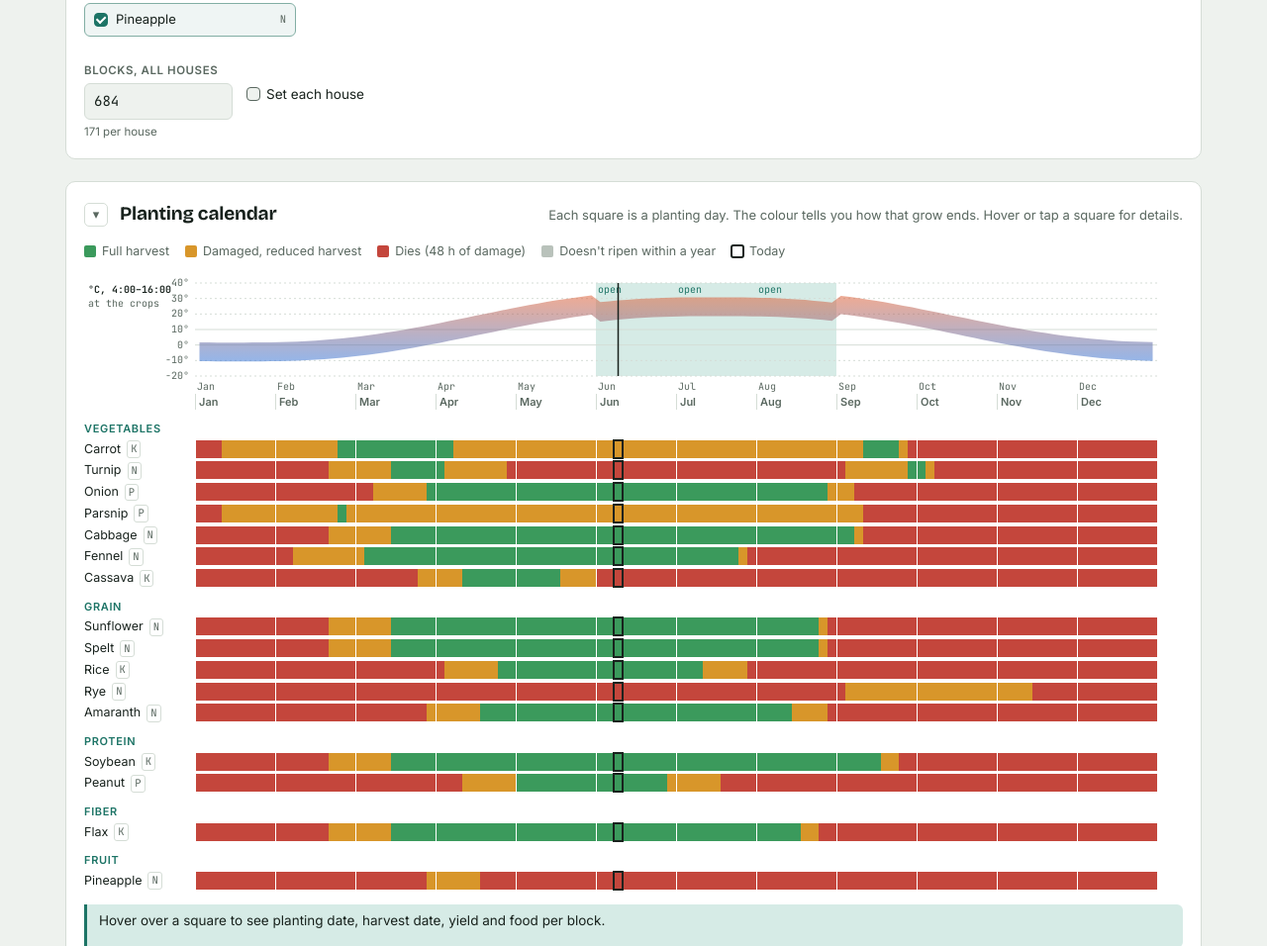
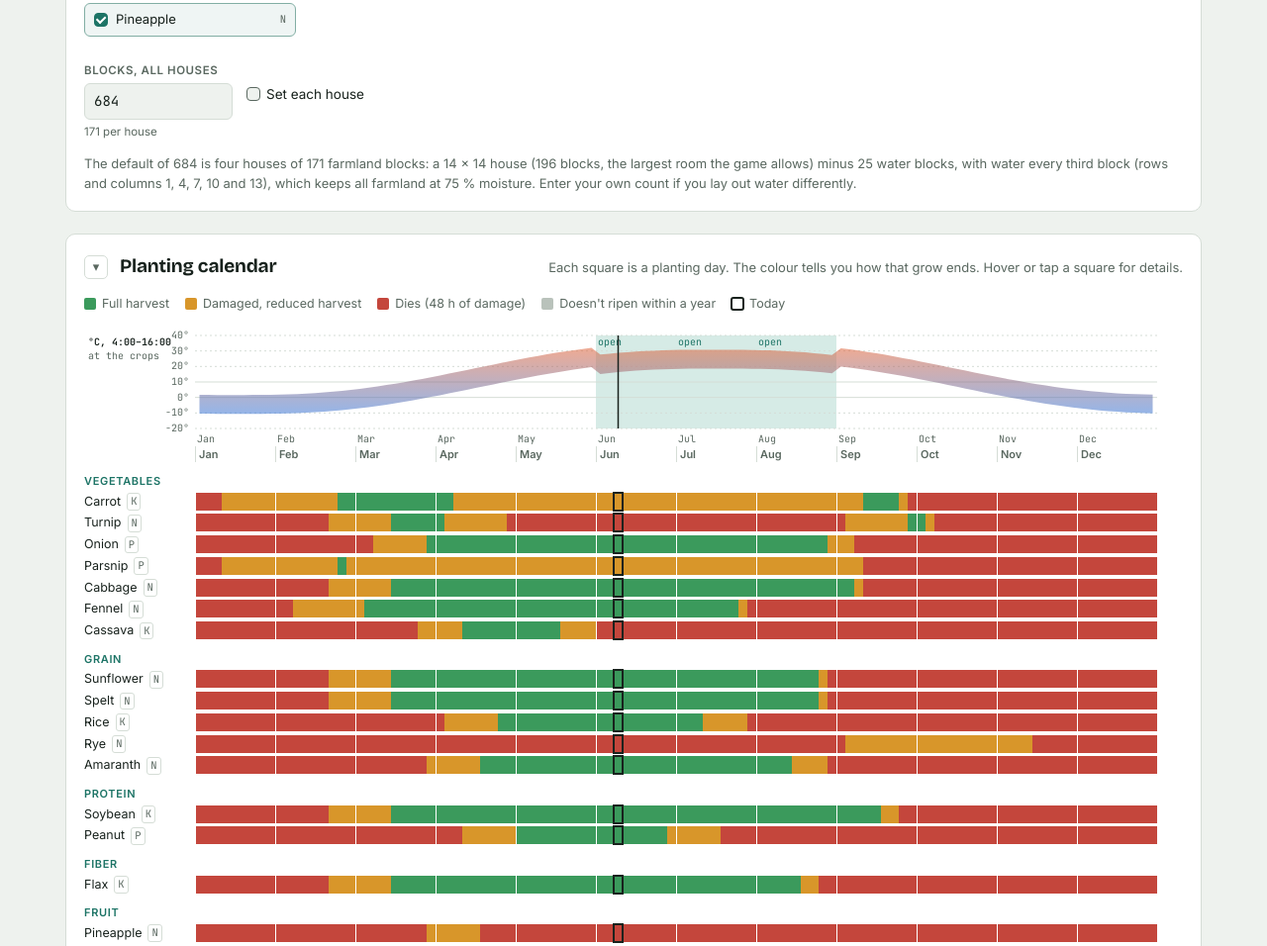
Before and after one commit to TimestaticYT/vs-greenhouse-planner, a plain HTML site: page index.html in a window 1280 px wide. Shown: the part 1483-2439 px from the top of the page at 99% size. Drawn offline with nearby package versions, Linux system fonts and the light colour scheme.

Commit message:
Explain the default field size of 171 blocks per house
Co-Authored-By: Claude Opus 5.5 <noreply@anthropic.com>

```diff
--- a/index.html
+++ b/index.html
@@ -354,6 +354,7 @@ button.reset { font: inherit; font-size: 13px; color: var(--accent); background:
       <div class="field hsize"><label for="house3" id="lh3">House 3</label><input id="house3" type="number" min="0" step="1" value="171"></div>
       <div class="field hsize"><label for="house4" id="lh4">House 4</label><input id="house4" type="number" min="0" step="1" value="171"></div>
     </div>
+    <p class="hint" data-i18n="blocksHint">The default of 684 is four houses of 171 farmland blocks: a 14 × 14 house (196 blocks, the largest room the game allows) minus 25 water blocks, with water every third block (rows and columns 1, 4, 7, 10 and 13), which keeps all farmland at 75 % moisture. Enter your own count if you lay out water differently.</p>
     <div class="track-box" id="trackBox" hidden>
       <p class="hint" data-i18n="trackHint">Type how many seeds you have next to each crop. The rotation then plants only as many blocks as you have seeds, fills spare blocks with another crop of the same nutrient that is ripe in time, and counts the seeds you get back. Update the seed counts whenever your real stock differs, for example after a frost or a bad harvest.</p>
       <div class="controls">
@@ -801,6 +802,7 @@ button.reset { font: inherit; font-size: 13px; color: var(--accent); background:
     cropsHint: "Entferne den Haken bei Pflanzen, für die du keine Samen hast. Rotation, Einzelfeld-Plan und „Jetzt pflanzen“ planen nur mit angehakten Pflanzen. Der Kalender und „Alle Pflanzen im Überblick“ zeigen weiter alle, damit du siehst, was dir fehlt.",
     bAll: "Alle anhaken", bNone: "Alle abwählen", lTrack: "Auch Samen verfolgen (optional)",
     trackHint: "Trag neben jeder Pflanze ein, wie viele Samen du hast. Die Rotation bepflanzt dann nur so viele Blöcke, wie du Samen hast, füllt freie Blöcke mit einer anderen Pflanze desselben Nährstoffs, die rechtzeitig reif ist, und rechnet die Samen mit, die du zurückbekommst. Pass die Samenzahl an, wenn dein echter Vorrat abweicht, zum Beispiel nach Frost oder einer schlechten Ernte.",
+    blocksHint: "Der Standardwert 684 sind vier Häuser mit je 171 Ackerblöcken: ein 14 × 14-Haus (196 Blöcke, der größte Raum, den das Spiel erlaubt) minus 25 Wasserblöcke, mit Wasser auf jedem dritten Block (Reihen und Spalten 1, 4, 7, 10 und 13), sodass jeder Ackerblock 75 % Feuchtigkeit hat. Trag deine eigene Zahl ein, wenn dein Wasser anders liegt.",
     lBlocksTotal: "Blöcke, alle Häuser", lHousesManual: "Jedes Haus einzeln", lSeedRet: "Samen zurück pro Block", sSeedRet: "Spieldurchschnitt 1,2 bei Reife",
     hNeed: "Nahrungsbedarf deiner Gruppe",
     needHint: "Wie viel Sättigung deine Spieler in einem Spieljahr verbrauchen, nach dem Hunger-Code des Spiels. Allein online zu sein kostet 691 Sättigung pro Spieltag; Gehen oder Schwimmen kostet in der Zeit zusätzlich das Dreifache, Sprinten das Neunfache. Das Spiel skaliert Hunger mit der Zeitgeschwindigkeit, pro Spieltag bleibt es also gleich. Blackguards (Eigenschaft „ravenous“) werden 30 % schneller hungrig. Im Kreativmodus gibt es keinen Hunger.",
```
